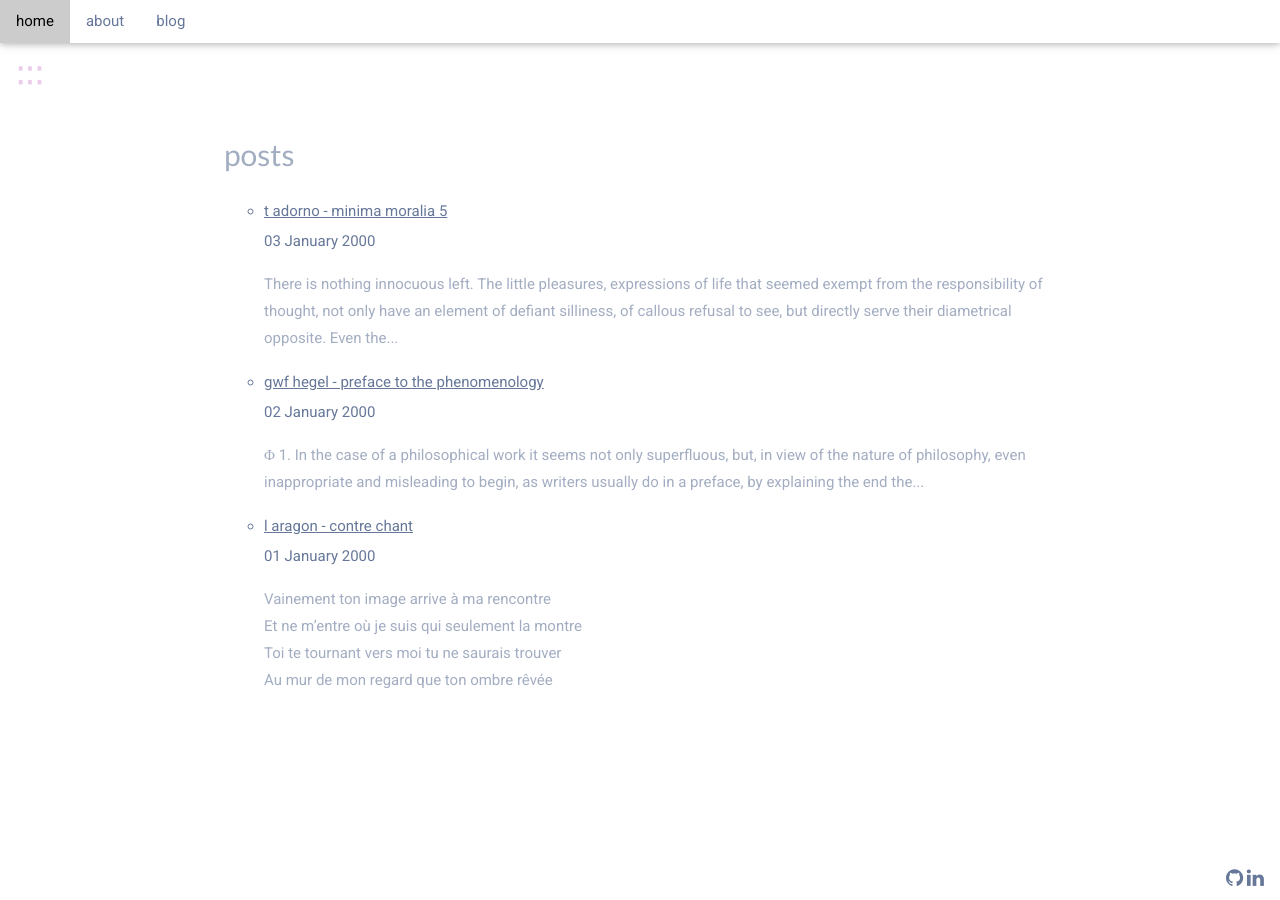
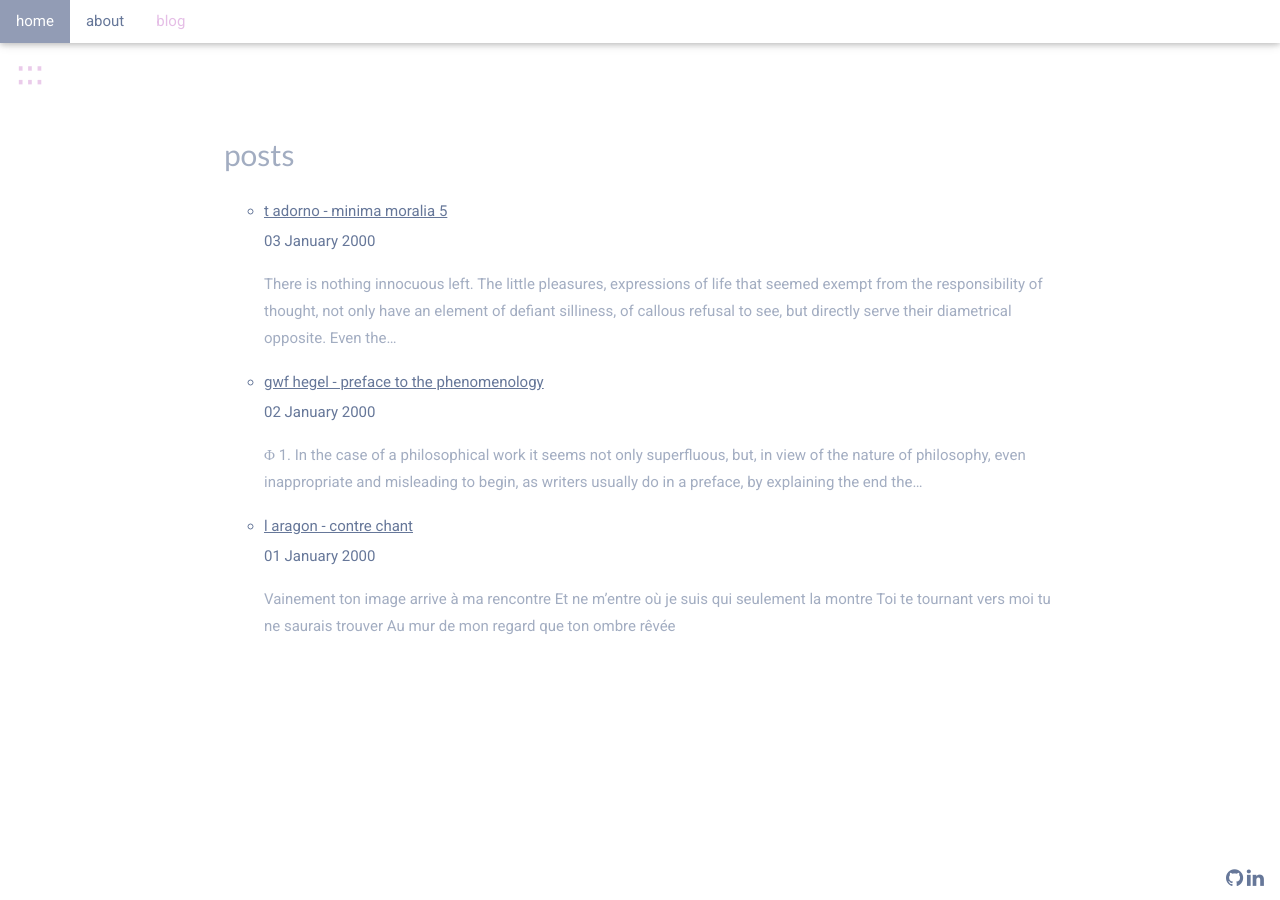
Before and after one commit to johnmatter/johnmatter.github.io, a Jekyll site: the page built from blog.md, in a window 1280 px wide. Built offline with Jekyll 4.4.1, drawn with Linux system fonts in a browser that asks for light colours.

Commit message:
modify menu hover colors

```diff
--- a/_includes/navigation.html
+++ b/_includes/navigation.html
@@ -1,9 +1,12 @@
 <nav>
     <div class="w3-top">
-        <div class="w3-bar w3-mybar w3-card" id="navbar">
+        <div class="w3-bar mybar w3-card" id="navbar">
             {% for item in site.data.navigation %}
-                <!-- <a href="{{ item.link }}" {% if page.url == item.link %}class="current"{% endif %}>{{ item.name }}</a> -->
-                <a href="{{ item.link }}" class="w3-bar-item w3-button" aria-hidden="true">{{ item.name }}</a>
+                {% if page.url == item.link %}
+                    <a href="{{ item.link }}" class="w3-bar-item mybutton-current" aria-hidden="true">{{ item.name }}</a>
+                {% else %}
+                    <a href="{{ item.link }}" class="w3-bar-item mybutton" aria-hidden="true">{{ item.name }}</a>
+                {% endif %}
             {% endfor %}
         </div>
     </div>
--- a/_sass/main.scss
+++ b/_sass/main.scss
@@ -1,8 +1,26 @@
-.current {
-    color: green;
+.mybar {
+     color: #679;
+     background-color: #FFFFFF;
+ }
+
+.mybutton-current {
+    color: #E5BEE6;
+    background-color: #FFFFFF;
+    text-decoration: none;
 }
 
-.w3-mybar {
+
+.mybutton-current:hover {
+    color: #FFFFFF;
+    background-color: #929CB5;
+}
+
+.mybutton {
     color: #679;
     background-color: #FFFFFF;
+    text-decoration: none;
 }
+.mybutton:hover {
+    color: #FFFFFF;
+    background-color: #929CB5;
+}
--- a/blog.md
+++ b/blog.md
@@ -18,7 +18,7 @@ title: blog
                 <p style="line-height:30px;margin:0px;"><a href="{{ post.url }}">{{ post.title }}</a></p>
                 <p style="line-height:30px;margin:0px;">{{ post.date | date_to_long_string }}</p>
                 <div class="w3-opacity">
-                    {{ post.excerpt | truncatewords: 40 | markdownify }}
+                    {{ post.excerpt | strip_html | truncatewords: 40 | markdownify }}
                 </div>
             </li>
             {% endfor %}
```
